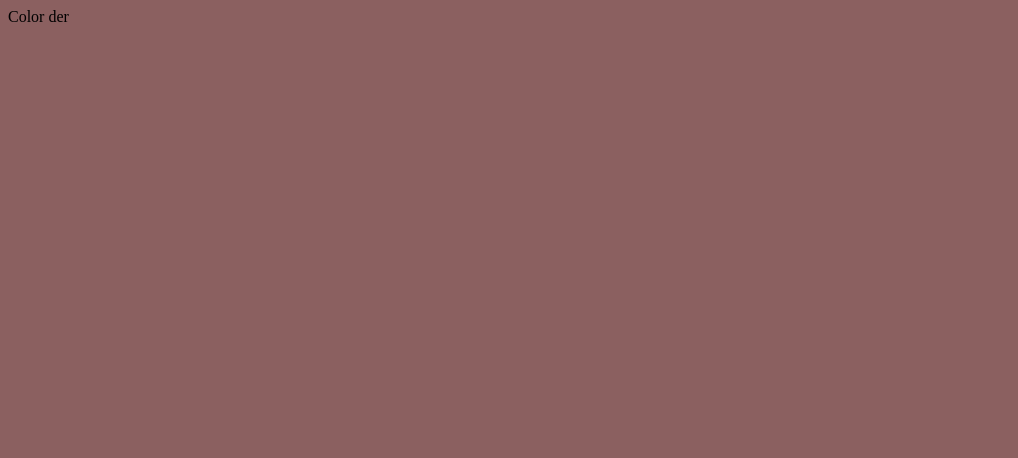
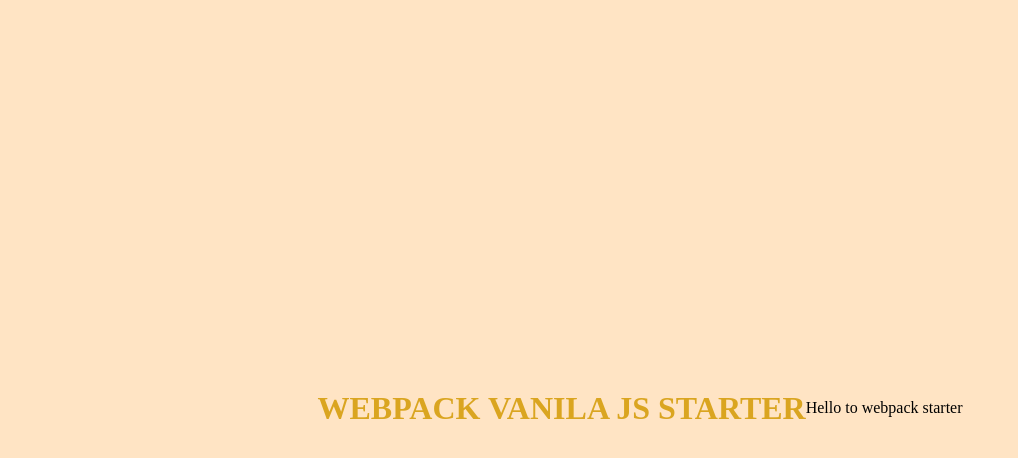
Before and after one commit to krzysztofbogusz91/js-webpack-starter, a website built with webpack: page src/index.html in a window 1280 px wide. Shown: the whole page, without its empty margins (0-1018 px from the left). Built offline with nearby package versions, Linux system fonts and the light colour scheme.

Commit message:
cleand up

```diff
--- a/src/index.html
+++ b/src/index.html
@@ -6,7 +6,7 @@
     <meta http-equiv="X-UA-Compatible" content="ie=edge" />
     <title>Document</title>
   </head>
-  <body>
-    Color der
+  <body class="container">
+    <h1 class="header">WEBPACK VANILA JS STARTER</h1>
   </body>
 </html>
--- a/src/index.js
+++ b/src/index.js
@@ -1,8 +1,9 @@
 import './style.css';
 
-const xyz = 'string';
+const initApp = () => {
+  let helloDiv = document.createElement('div');
+  helloDiv.innerText = 'Hello to webpack starter';
+  document.querySelector('.container').appendChild(helloDiv);
+};
 
-const aaa = a => {
-  console.log('a called with', a);
-};
-aaa('a');
+initApp();
--- a/src/style.css
+++ b/src/style.css
@@ -1,3 +1,11 @@
-body {
-  background-color: rgb(139, 96, 96);
+.container {
+  background-color: bisque;
+  display: flex;
+  justify-content: center;
+  align-items: center;
+  height: 100vh;
 }
+
+.header {
+  color: goldenrod;
+}
```
